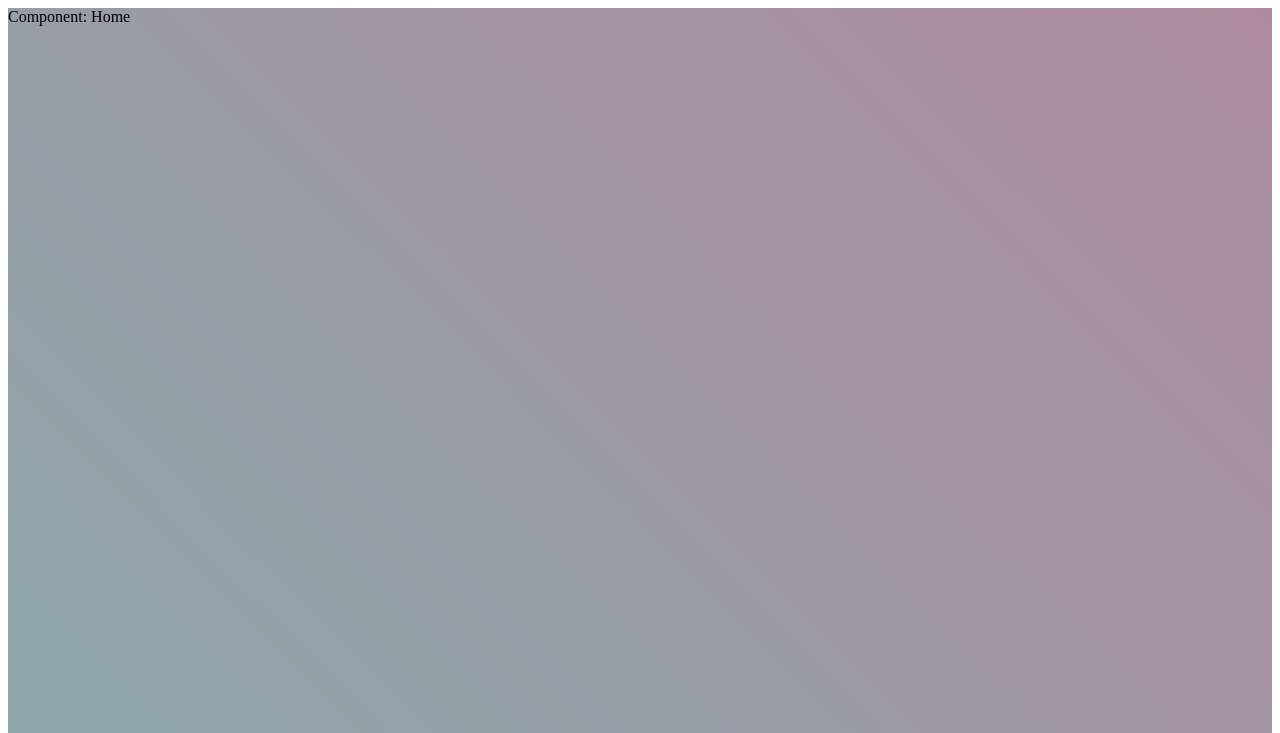
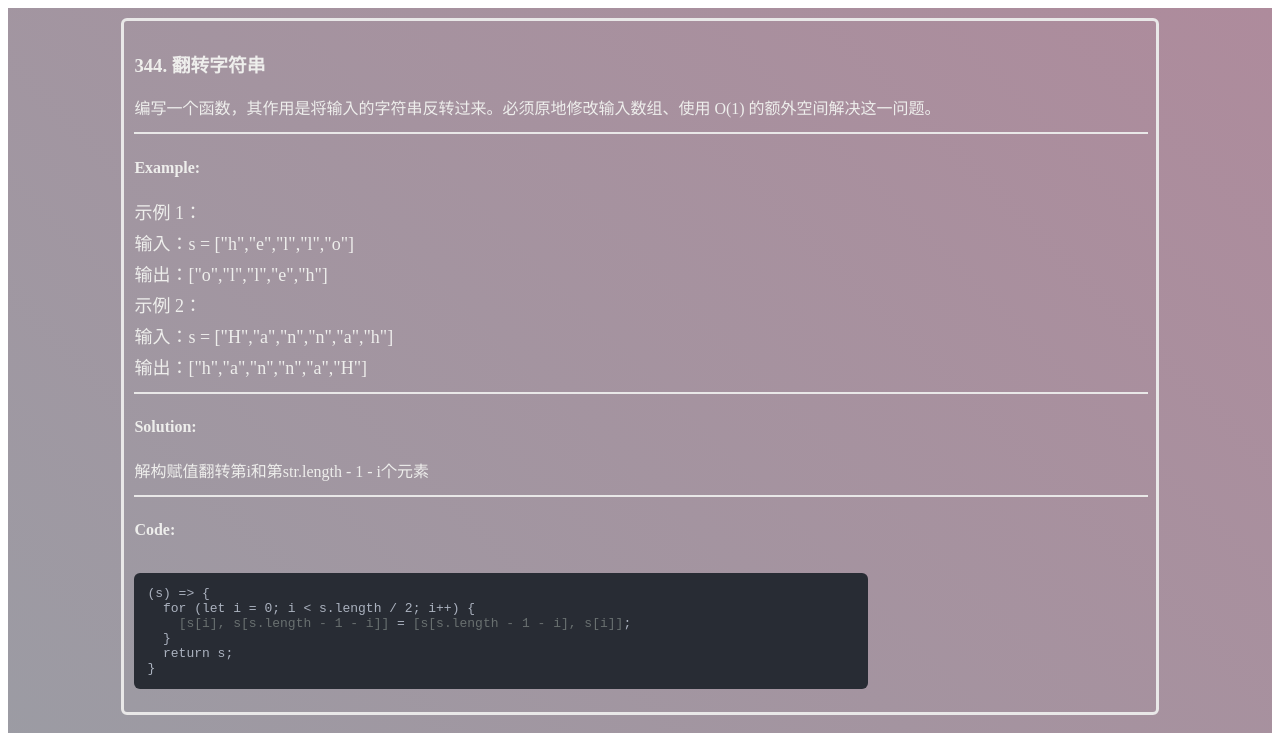
Before and after one commit to leemoCode/leetcode-local-QA-page, a Vue app: page / in a window 1280 px wide. Shown: the top 733 px of the page. Built offline with nearby package versions, Linux system fonts and the light colour scheme.

Commit message:
feat: add temp.ts && lcode 088

```diff
--- a/src/App.vue
+++ b/src/App.vue
@@ -21,7 +21,7 @@ export default defineComponent({
   setup() {
     const { page, Page, goPage } = useData();
 
-    goPage(Page.HOME);
+    goPage(Page.LEET_CODE);
 
     return {
       page,
--- a/src/leetCode/code.ts
+++ b/src/leetCode/code.ts
@@ -52,10 +52,27 @@ export const question14 = (strs: string[]) => {
   return curRes;
 }
 
-const solution = (s: string) => {
+export const question088 = (nums1: number[], m: number, nums2: number[], n: number) => {
+  // 取两个数组要拼接范围的末位index值
+  m--;
+  n--;
 
+  // nums1的初始长度为m+n 所以初始赋值位为nums1的最后一个元素位
+  let curIndex = nums1.length - 1;
+
+  // 只要nums2没有遍历结束就继续循环
+  while (n >= 0) {
+    if (nums1[m] > nums2[n]) {
+      nums1[curIndex] = nums1[m];
+
+      curIndex--;
+      m--;
+    } else {
+      nums1[curIndex] = nums2[n];
+
+      curIndex--;
+      n--;
+    }
+  }
+  // 无需return 最后结果放在nums1内即可
 }
-
-const res = solution('leetcode');
-
-console.log(res);
```
Also changed, not shown: src/leetCode/temp.ts (added, +28 -0 lines).
